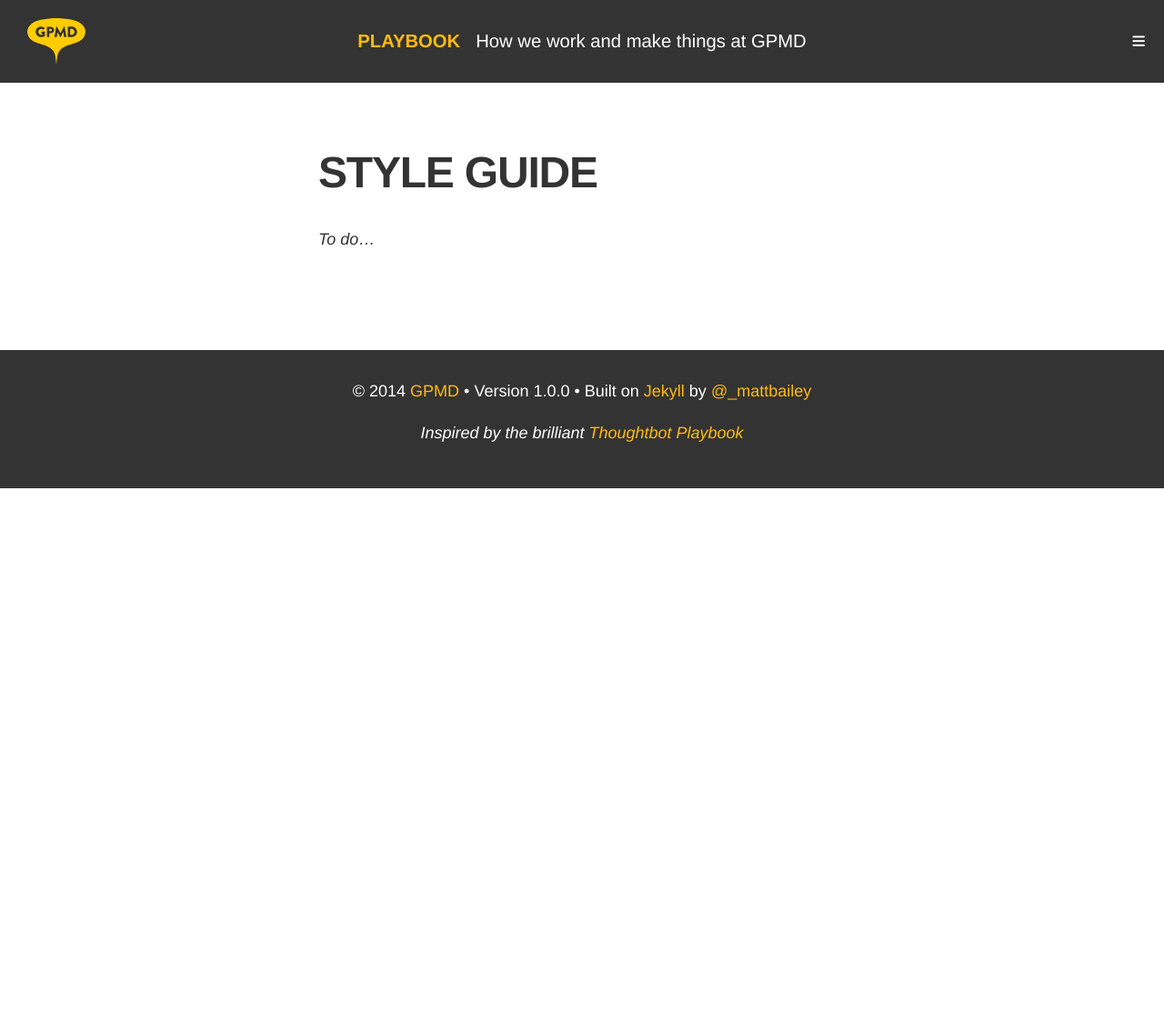
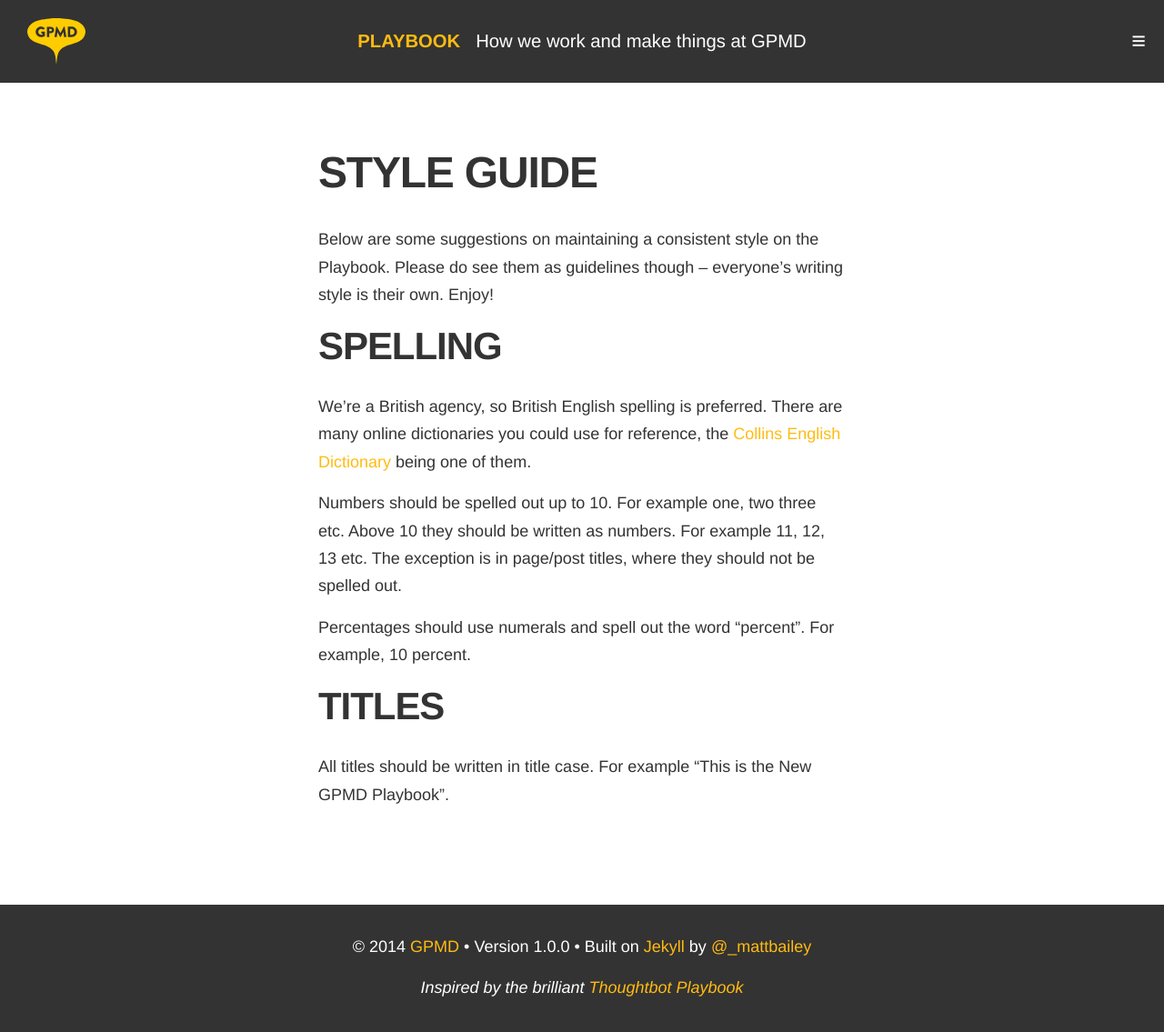
Before and after one commit to gpmd/playbook, a Jekyll site: the page built from _posts/pages/2014-03-11-style-guide.md, in a window 1280 px wide and 1147 px high. Shown: the top 1135 px of the window at 91% size. Built offline with Jekyll 4.4.1, drawn with Linux system fonts in a browser that asks for light colours; nearby versions of some CDN libraries; Markdown is read by kramdown in place of the engine named in the settings.

Commit message:
Updated 2014-03-11-style-guide.md

```diff
--- a/_posts/pages/2014-03-11-style-guide.md
+++ b/_posts/pages/2014-03-11-style-guide.md
@@ -5,4 +5,16 @@ title: Style Guide
 permalink: "style-guide/"
 ---
 
-*To do...*
+Below are some suggestions on maintaining a consistent style on the Playbook. Please do see them as guidelines though – everyone's writing style is their own. Enjoy!
+
+## Spelling
+
+We're a British agency, so British English spelling is preferred. There are many online dictionaries you could use for reference, the [Collins English Dictionary](http://www.collinsdictionary.com/ "Collins English Dictionary") being one of them.
+
+Numbers should be spelled out up to 10. For example one, two three etc. Above 10 they should be written as numbers. For example 11, 12, 13 etc. The exception is in page/post titles, where they should not be spelled out.
+
+Percentages should use numerals and spell out the word "percent". For example, 10 percent.
+
+## Titles
+
+All titles should be written in title case. For example "This is the New GPMD Playbook".
```
